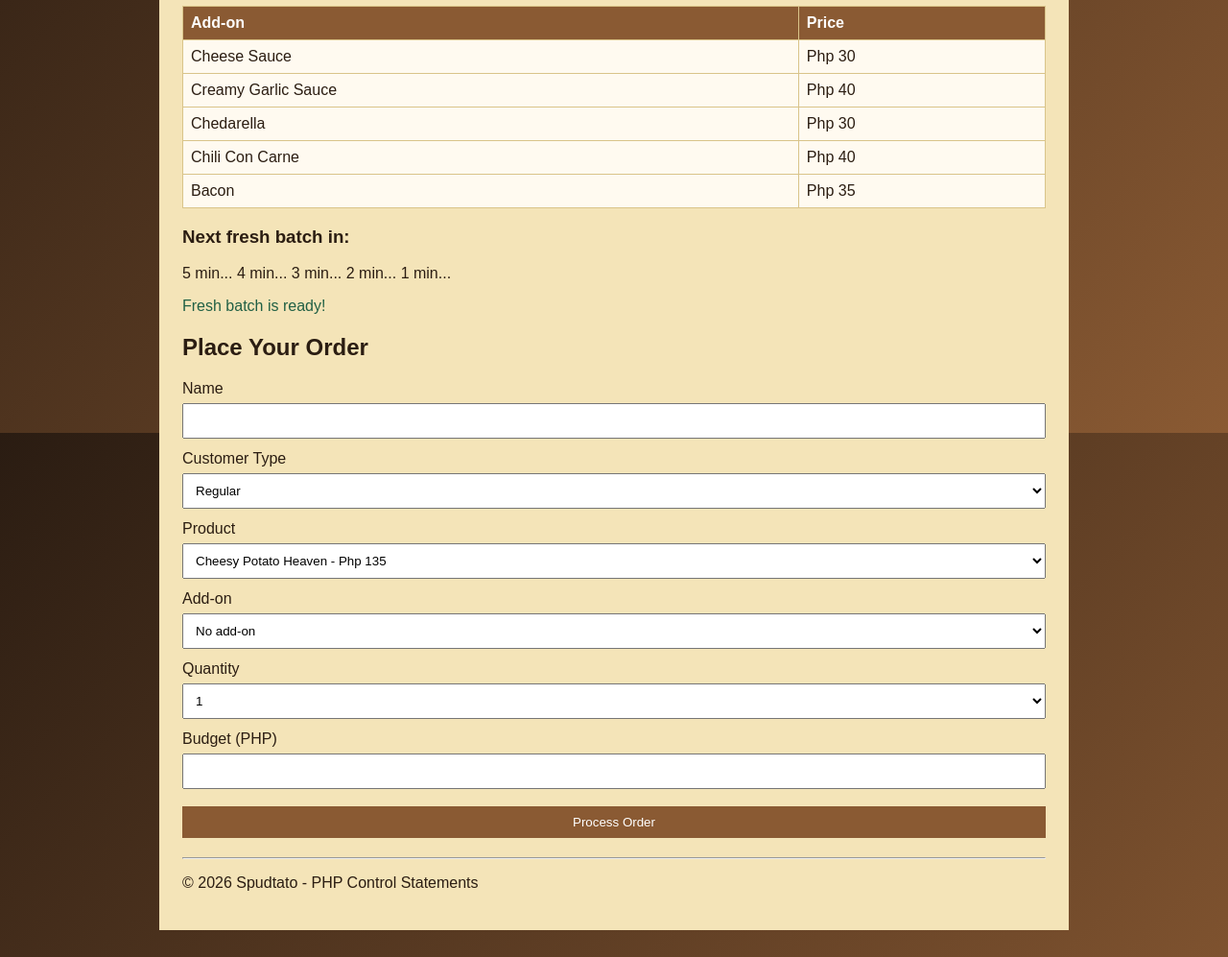
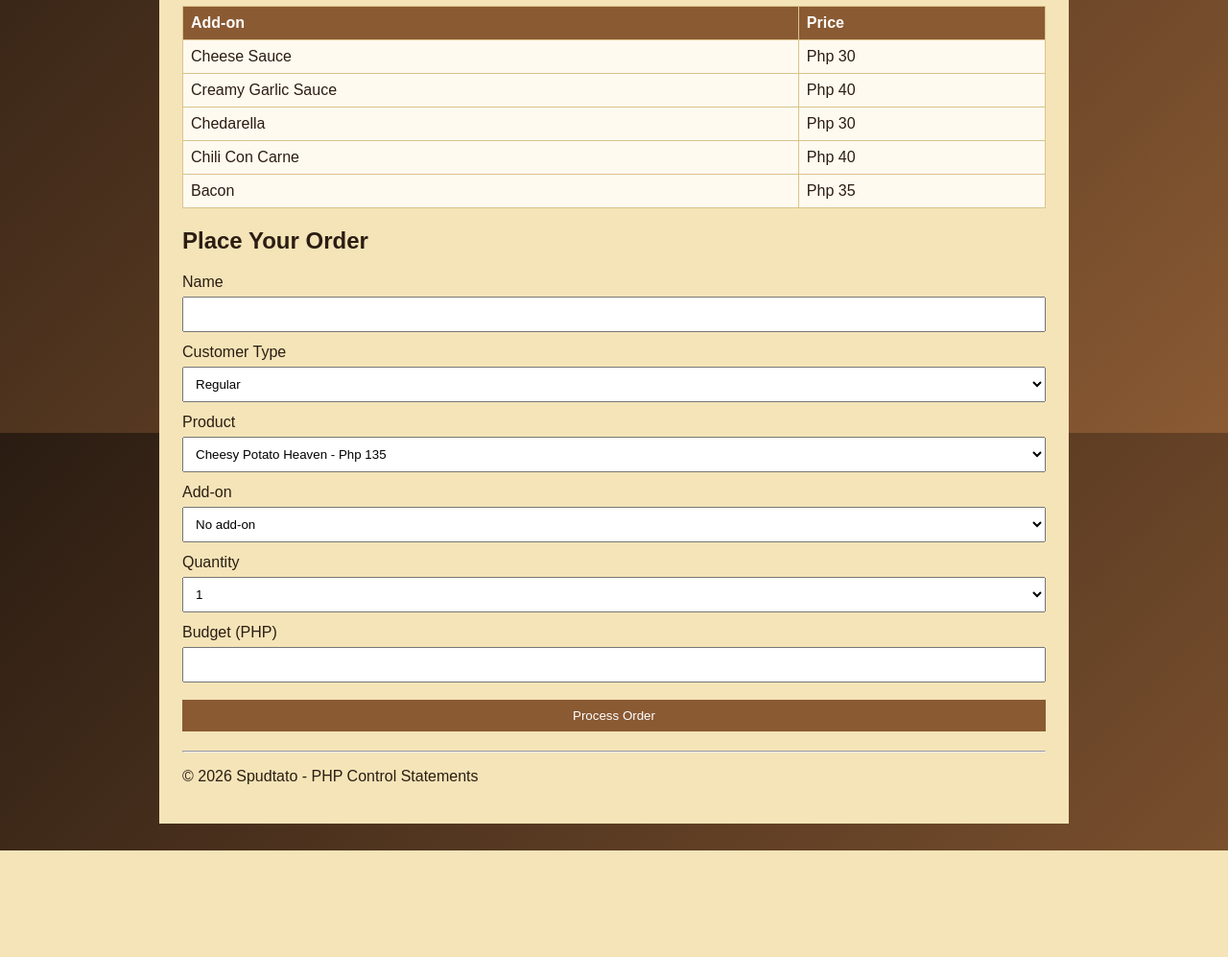
Before and after one commit to Mark-web424/PHP-PROJECTS, a PHP site: page / in a window 1280 px wide. Shown: the part 1149-2146 px from the top of the page at 96% size. After the commit the page ends 2035 px from the top, so only its background shows below. Run offline with PHP 8.4, Linux system fonts and the light colour scheme.

Commit message:
remove countdown

```diff
--- a/SPUDTATO PROJECT/index.php
+++ b/SPUDTATO PROJECT/index.php
@@ -45,14 +45,6 @@ echo "<p>Discount: Php " . $discount . "</p>";
 echo "<p>Total: Php " . $total . "</p>";
 
 include "menu.php";
-
-echo "<h3>Next fresh batch in:</h3>";
-$minutes = 5;
-while ($minutes > 0){
-    echo $minutes . " min... ";
-    $minutes--;
-}
-echo "<p class='success'>Fresh batch is ready!</p>";
 ?>
 
 <h2 id="order">Place Your Order</h2>
```
